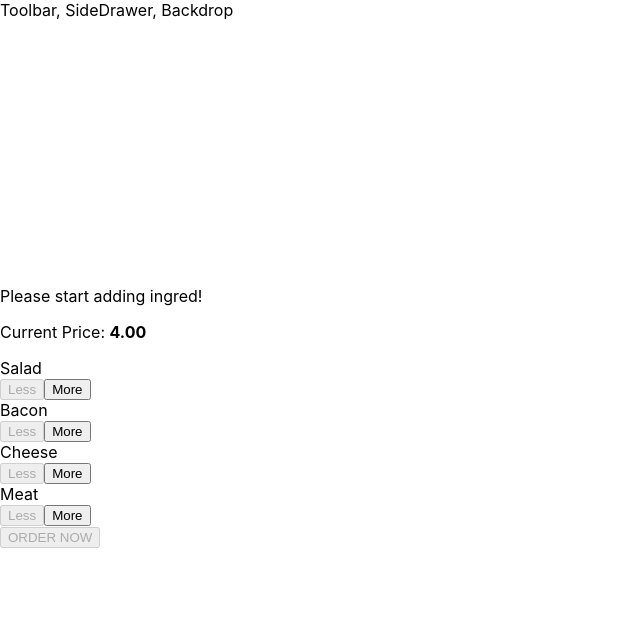
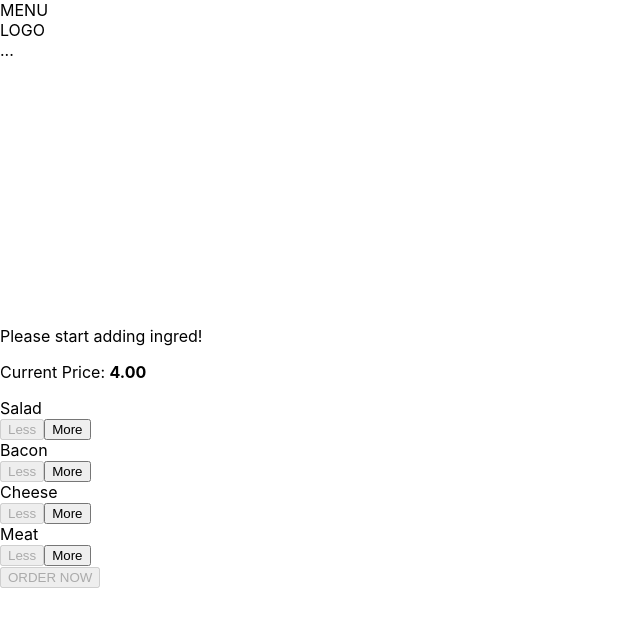
Before and after one commit to wisezt/react-acessingaserver, a React app: page / in a window 1280 px wide. Shown: the top 626 px of the page, without its empty margins (0-640 px from the left). Built offline with nearby package versions, Linux system fonts and the light colour scheme.

Commit message:
Tutorial 169 Adding toolbar

```diff
--- a/src/components/Layout/Layout.css
+++ b/src/components/Layout/Layout.css
@@ -1,3 +1,3 @@
 .Content{
-    margin-top: 16px;
+    margin-top: 72px;
 }
--- a/src/components/Layout/Layout.js
+++ b/src/components/Layout/Layout.js
@@ -1,12 +1,13 @@
 import React from 'react';
-import './Layout.css';
+import classes from './Layout.css';
+import Toolbar from '../Navigation/Toolbar.js';
 
 
 const layout =( props ) =>(
     <>
 
-    <div>Toolbar, SideDrawer, Backdrop </div>
-    <main className= 'Content'>
+    <Toolbar/>
+    <main className= {classes.Content}>
         {props.children}
         </main>
         </>
--- /dev/null
+++ b/src/components/Navigation/Toolbar.css
@@ -0,0 +1,17 @@
+.Toolbar{
+    height: 56px;
+    width: 100%;
+    position: fixed;
+    top: 0;
+    left: 0;
+    background-color: #ffa54b;
+    display: flex;
+    justify-content: space-between;
+    align-items: center;
+    padding: 0 20px;
+    box-sizing: border-box;
+z-index: 90;}
+
+.Toolbar nav{
+    height: 100%;
+}
--- /dev/null
+++ b/src/components/Navigation/Toolbar.js
@@ -0,0 +1,17 @@
+import React from 'react';
+import classes from './Toolbar.css';
+
+const toolbar =(props) =>(
+    <header className={classes.Toolbar}>
+            <div>MENU</div>
+            <div>LOGO</div>
+        <nav>
+            ...
+        </nav>
+
+    </header>
+
+
+);
+
+export default toolbar;
```
